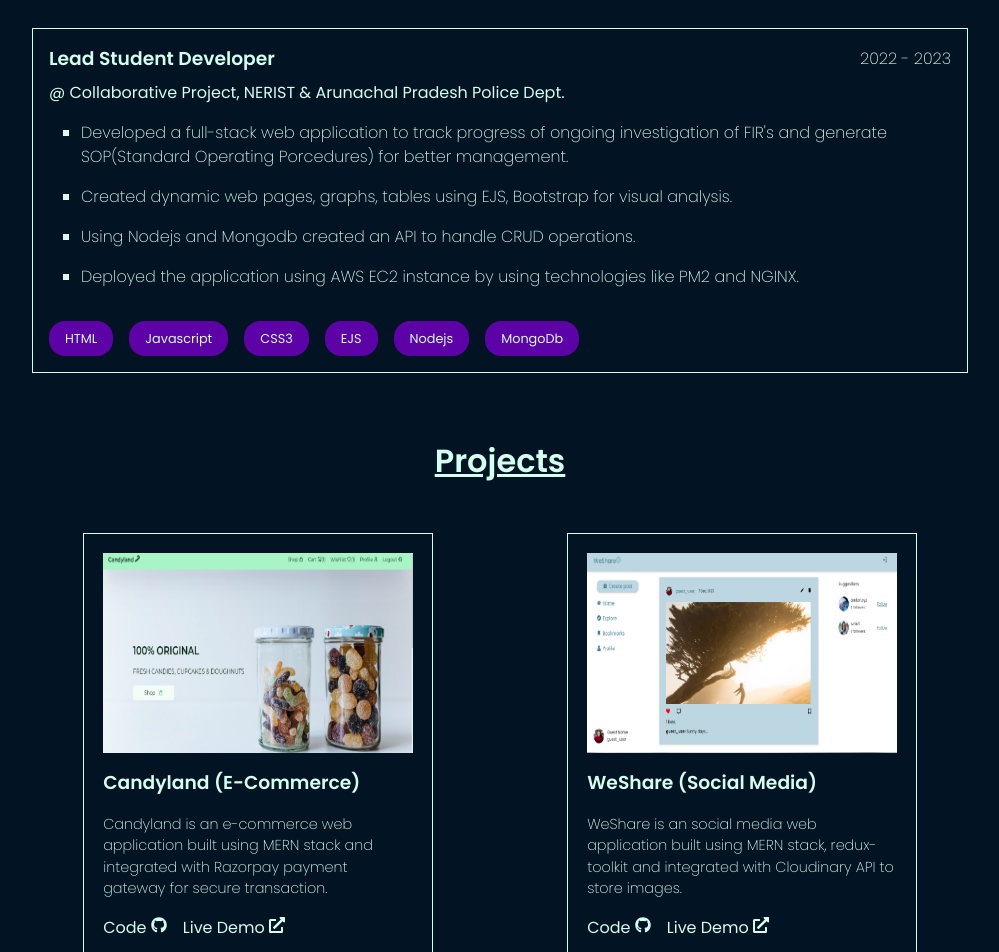
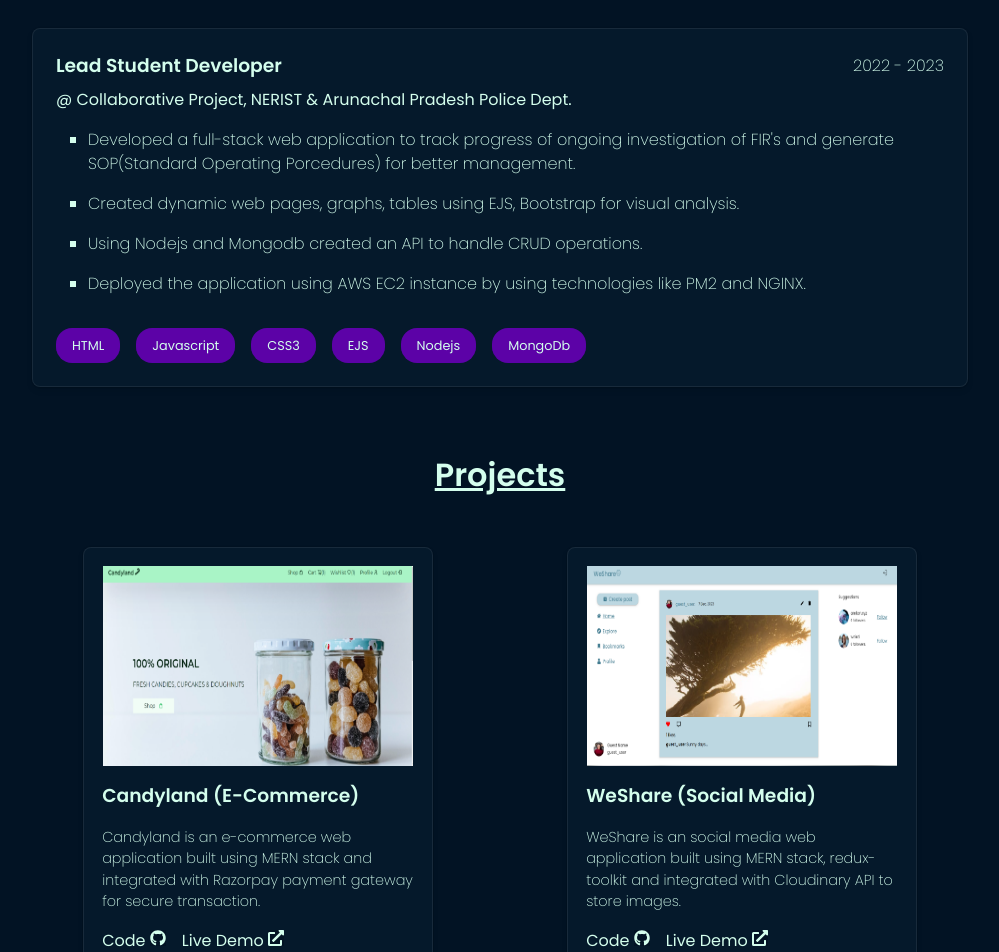
Before and after one commit to amlan-xyz/portfolio, a React (Create React App) app in the folder client/: page / in a window 1280 px wide. Shown: the part 920-1872 px from the top of the page, without its empty margins (140-1139 px from the left). Built offline with nearby package versions, Linux system fonts and the light colour scheme.

Commit message:
update: added shadows to cards

```diff
--- a/client/src/component/Experience/Experience.css
+++ b/client/src/component/Experience/Experience.css
@@ -5,38 +5,49 @@
 
 .expirence__item {
   display: flex;
+  border-radius: 0.5rem;
   flex-direction: column;
-  padding: 1rem;
+  padding: 1.5rem;
   gap: 1rem;
-  border: 0.01px solid;
   margin-bottom: 2rem;
+  background-color: var(--bg-alt);
+  box-shadow: inset 0 0 0.5px 1px hsla(0, 0%, 100%, 0.075),
+    /* shadow ring 👇 */ 0 0 0 1px hsla(0, 0%, 0%, 0.05),
+    /* multiple soft shadows 👇 */ 0 0.3px 0.4px hsla(0, 0%, 0%, 0.02),
+    0 0.9px 1.5px hsla(0, 0%, 0%, 0.045), 0 3.5px 6px hsla(0, 0%, 0%, 0.09);
 }
 
 .expirence__header {
   display: flex;
   align-items: center;
   justify-content: space-between;
+  background-color: var(--bg-alt);
 }
 
 .expirence__header h3 {
   font-weight: 600;
+  background-color: var(--bg-alt);
 }
 
 .expirence__item p {
   margin-top: -0.5rem;
+  background-color: var(--bg-alt);
 }
 
 .expirence__header span {
   font-weight: 200;
+  background-color: var(--bg-alt);
 }
 
 .work__done-list {
   list-style: square;
+  background-color: var(--bg-alt);
 }
 
 .work__done-item {
   margin: 0 0 1rem 2rem;
   font-weight: 200;
+  background-color: var(--bg-alt);
 }
 
 .tech__used {
--- a/client/src/component/Navbar/Navbar.jsx
+++ b/client/src/component/Navbar/Navbar.jsx
@@ -1,17 +1,16 @@
-import { useState } from "react";
 import { FaCode } from "react-icons/fa";
 import { NavLink } from "react-router-dom";
 import "./Navbar.css";
 export const Navbar = () => {
-  const [showMenu, setShowMenu] = useState(false);
+  // const [showMenu, setShowMenu] = useState(false);
 
-  const getActiveStyle = ({ isActive }) => ({
-    display: isActive ? "block" : "",
-    padding: isActive ? ".5rem" : "",
-    margin: isActive ? "0 0.5rem" : "",
-    borderRadius: isActive ? ".5rem" : "",
-    backgroundColor: isActive ? "#5c02a7" : "",
-  });
+  // const getActiveStyle = ({ isActive }) => ({
+  //   display: isActive ? "block" : "",
+  //   padding: isActive ? ".5rem" : "",
+  //   margin: isActive ? "0 0.5rem" : "",
+  //   borderRadius: isActive ? ".5rem" : "",
+  //   backgroundColor: isActive ? "#5c02a7" : "",
+  // });
   return (
     <nav className="navbar">
       <NavLink className="nav__header" to="/">
--- a/client/src/component/Projects/Projects.css
+++ b/client/src/component/Projects/Projects.css
@@ -5,12 +5,17 @@
 
 .project__item {
   width: 350px;
-  border: 1px solid;
+  border-radius: 0.5rem;
   padding: 1.2rem;
   display: flex;
   flex-direction: column;
   align-items: center;
   gap: 1rem;
+  background-color: #05192b;
+  box-shadow: inset 0 0 0.5px 1px hsla(0, 0%, 100%, 0.075),
+    /* shadow ring 👇 */ 0 0 0 1px hsla(0, 0%, 0%, 0.05),
+    /* multiple soft shadows 👇 */ 0 0.3px 0.4px hsla(0, 0%, 0%, 0.02),
+    0 0.9px 1.5px hsla(0, 0%, 0%, 0.045), 0 3.5px 6px hsla(0, 0%, 0%, 0.09);
 }
 
 .projects__list {
@@ -28,20 +33,32 @@
   display: flex;
   flex-direction: column;
   gap: 1rem;
+  background-color: #05192b;
 }
 
 .project__body p {
   font-weight: 200;
   font-size: 0.9rem;
+  background-color: #05192b;
 }
 
 .project__links {
   display: flex;
   gap: 1rem;
+  background-color: #05192b;
 }
 
 .project__link {
   text-decoration: none;
+  background-color: #05192b;
+}
+
+.tech__used {
+  background-color: #05192b;
+}
+
+.project__body h3 {
+  background-color: #05192b;
 }
 
 @media (max-width: 425px) {
--- a/client/src/style.css
+++ b/client/src/style.css
@@ -5,6 +5,7 @@
   --text-color: #d4feed;
   --bg-color: #021324;
   --accent-color: #fc07cd;
+  --bg-alt: #05192b;
 }
 
 * {
```
